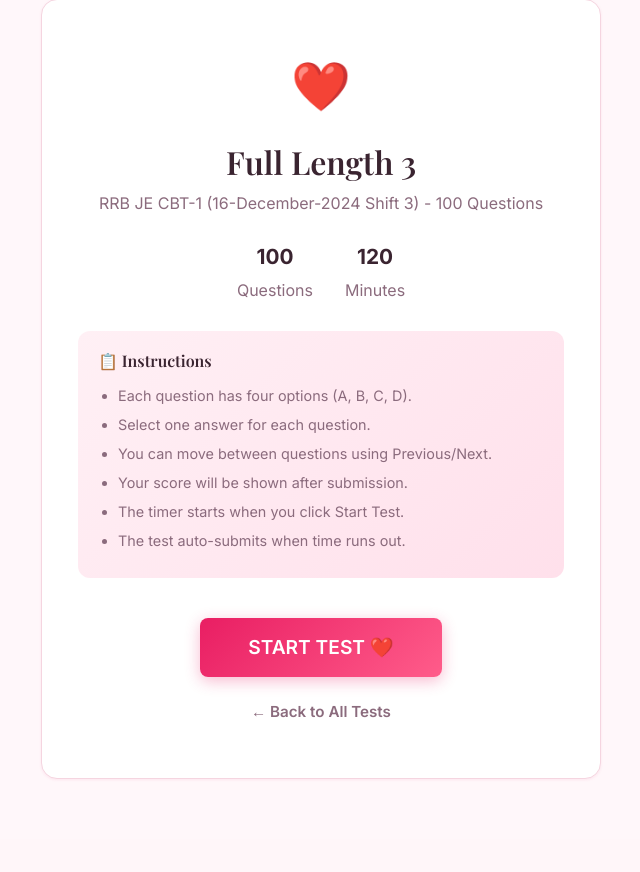
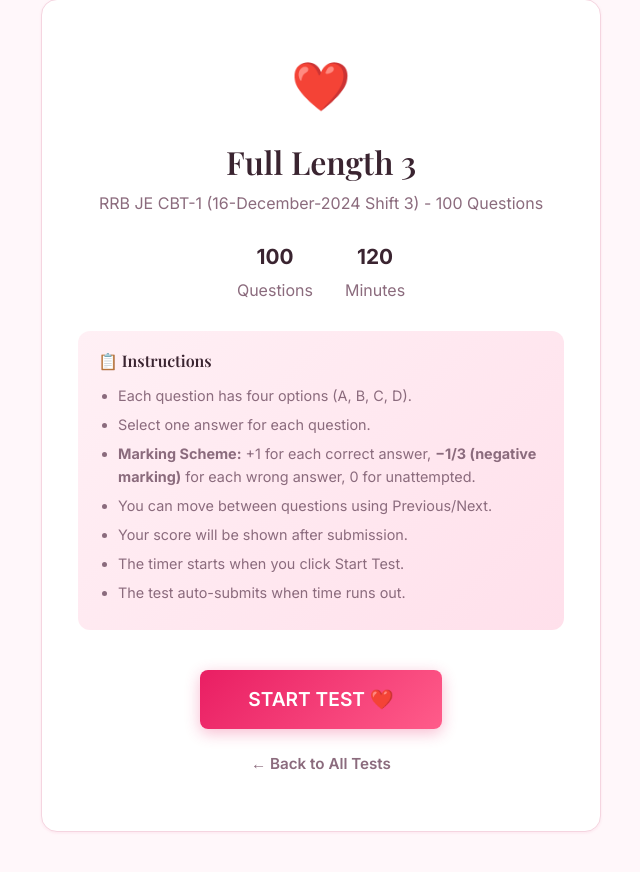
Before and after one commit to anubhav-2501ai05/quiz_plateform, a Flask app: page /test/1bb1a207 in a window 1280 px wide. Shown: the part 132-1004 px from the top of the page, without its empty margins (319-959 px from the left). Before the commit the page ends 911 px from the top, so only its background shows below. Run offline with Flask 3, Linux system fonts and the light colour scheme; data comes from the database, SQL or seed files in the repository.

Commit message:
Update marking scheme: +1 correct, -1/3 negative marking for wrong answers

```diff
--- a/app.py
+++ b/app.py
@@ -491,7 +491,13 @@ def submit_test(test_id):
         })
 
     total = len(questions)
-    percentage = round((correct / total * 100), 1) if total > 0 else 0
+    # Marking scheme: +1 for correct, -1/3 for wrong, 0 for unattempted
+    score = round(correct * 1 - wrong * (1/3), 2)
+    max_score = total
+    percentage = round((score / max_score * 100), 2) if max_score > 0 else 0
+    # Clamp percentage to 0 minimum for display
+    if percentage < 0:
+        percentage = 0.0
 
     return jsonify({
         'test_name': test['name'],
@@ -500,8 +506,8 @@ def submit_test(test_id):
         'correct': correct,
         'wrong': wrong,
         'unattempted': unattempted,
-        'score': correct,
-        'max_score': total,
+        'score': score,
+        'max_score': max_score,
         'percentage': percentage,
         'start_time': start_time,
         'end_time': end_time,
--- a/templates/test.html
+++ b/templates/test.html
@@ -135,7 +135,8 @@
             const unattempted = questions.length - attempted;
             showModal('📝', 'Submit Test?',
                 `<strong>Attempted:</strong> ${attempted} / ${questions.length}<br>
-                 <strong>Unattempted:</strong> ${unattempted} / ${questions.length}`,
+                 <strong>Unattempted:</strong> ${unattempted} / ${questions.length}<br>
+                 <small style="color:var(--text-muted, #999);">⚠️ Wrong answers carry −1/3 negative marking. Unattempted = 0 marks.</small>`,
                 `<button class="btn btn-secondary" onclick="closeModal()">Cancel</button>
                  <button class="btn btn-primary" onclick="closeModal(); submitTest(false)">Submit Test</button>`
             );
@@ -219,6 +220,7 @@
                             <ul>
                                 <li>Each question has four options (A, B, C, D).</li>
                                 <li>Select one answer for each question.</li>
+                                <li><strong>Marking Scheme:</strong> +1 for each correct answer, <strong>−1/3 (negative marking)</strong> for each wrong answer, 0 for unattempted.</li>
                                 <li>You can move between questions using Previous/Next.</li>
                                 <li>Your score will be shown after submission.</li>
                                 <li>The timer starts when you click Start Test.</li>
@@ -330,16 +332,19 @@
                         <div class="score-big">${r.score} / ${r.max_score}</div>
                         <div class="score-pct">${r.percentage}%</div>
                         <div class="score-msg">${msg}</div>
+                        <div class="marking-scheme-info" style="margin-top:12px;font-size:0.85rem;color:var(--text-muted, #999);">
+                            Marking: +1 correct, −⅓ wrong, 0 unattempted
+                        </div>
                     </div>
 
                     <div class="stats-grid">
                         <div class="stat-card correct">
                             <div class="stat-value">${r.correct}</div>
-                            <div class="stat-label">Correct</div>
+                            <div class="stat-label">Correct (+${r.correct})</div>
                         </div>
                         <div class="stat-card wrong">
                             <div class="stat-value">${r.wrong}</div>
-                            <div class="stat-label">Wrong</div>
+                            <div class="stat-label">Wrong (−${(r.wrong / 3).toFixed(2)})</div>
                         </div>
                         <div class="stat-card unattempted">
                             <div class="stat-value">${r.unattempted}</div>
```
